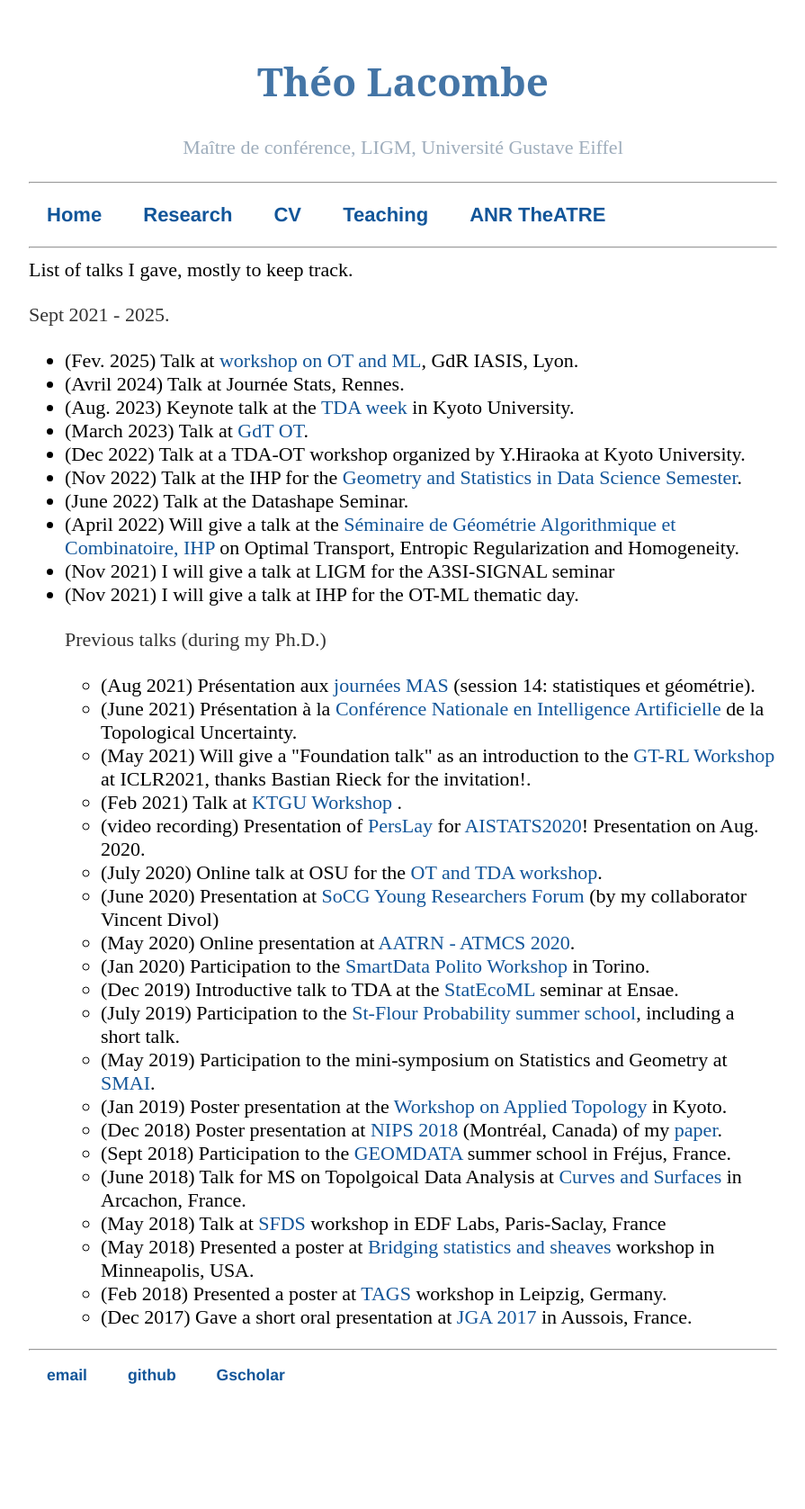
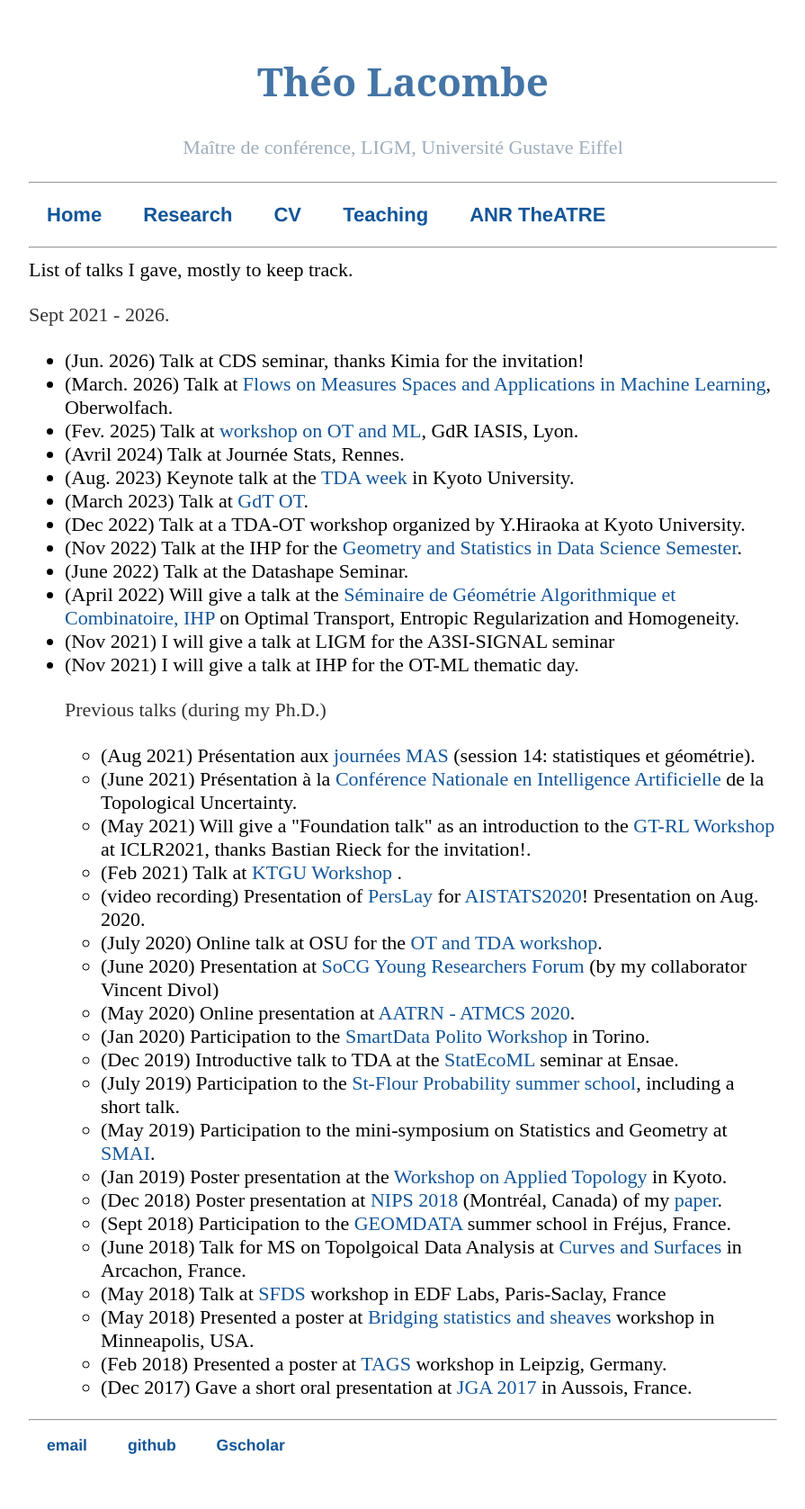
Before and after one commit to tlacombe/tlacombe.github.io, a Jekyll site: the page built from talks/index.html, in a window 1280 px wide. Shown: the whole page at 90% size, without its empty margins (192-1087 px from the left). Built offline with Jekyll 4.4.1, drawn with Linux system fonts in a browser that asks for light colours; before the commit the page ends 1599 px from its top, so only the background shows below that.

Commit message:
update talks

```diff
--- a/talks/index.html
+++ b/talks/index.html
@@ -6,8 +6,10 @@ title: TL - Talks
 
 List of talks I gave, mostly to keep track.
 
-<p>Sept 2021 - 2025.</p>
+<p>Sept 2021 - 2026.</p>
 	<ul>
+		<li>(Jun. 2026) Talk at CDS seminar, thanks Kimia for the invitation!</li>
+		<li>(March. 2026) Talk at <a href="https://www.mfo.de/www/activity/2613">Flows on Measures Spaces and Applications in Machine Learning</a>, Oberwolfach.
 		<li>(Fev. 2025) Talk at <a href="https://gdr-iasis.cnrs.fr/reunions/transport-optimal-et-ses-applications-en-machine-learning-et-analyse-de-donnees/">workshop on OT and ML</a>, GdR IASIS, Lyon.</li>
 		<li>(Avril 2024) Talk at Journée Stats, Rennes.</li>
 		<li>(Aug. 2023) Keynote talk at the <a href="https://sites.google.com/view/tdaweek2023">TDA week</a> in Kyoto University.
@@ -18,6 +20,9 @@ List of talks I gave, mostly to keep track.
 		<li>(April 2022) Will give a talk at the <a href="http://monge.univ-mlv.fr/~hubard/GAC/index.html">Séminaire de Géométrie Algorithmique et Combinatoire, IHP</a> on Optimal Transport, Entropic Regularization and Homogeneity.</li>
 		<li>(Nov 2021) I will give a talk at LIGM for the A3SI-SIGNAL seminar</li>
 		<li> (Nov 2021) I will give a talk at IHP for the OT-ML thematic day.</li>
+
+
+
 <p>Previous talks (during my Ph.D.)</p>
 <ul>
 		<li> (Aug 2021) Présentation aux <a href='https://mas2020.sciencesconf.org/'>journées MAS</a> (session 14: statistiques et géométrie).
```
